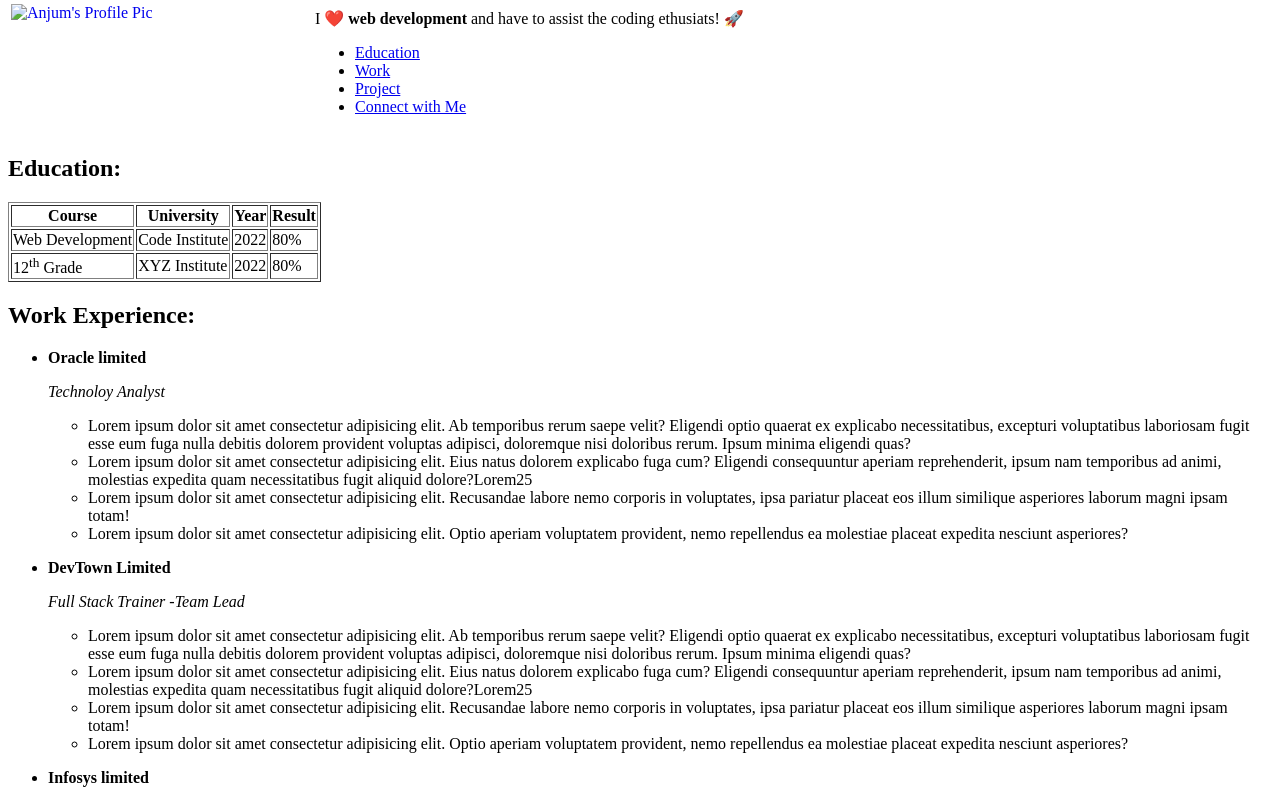
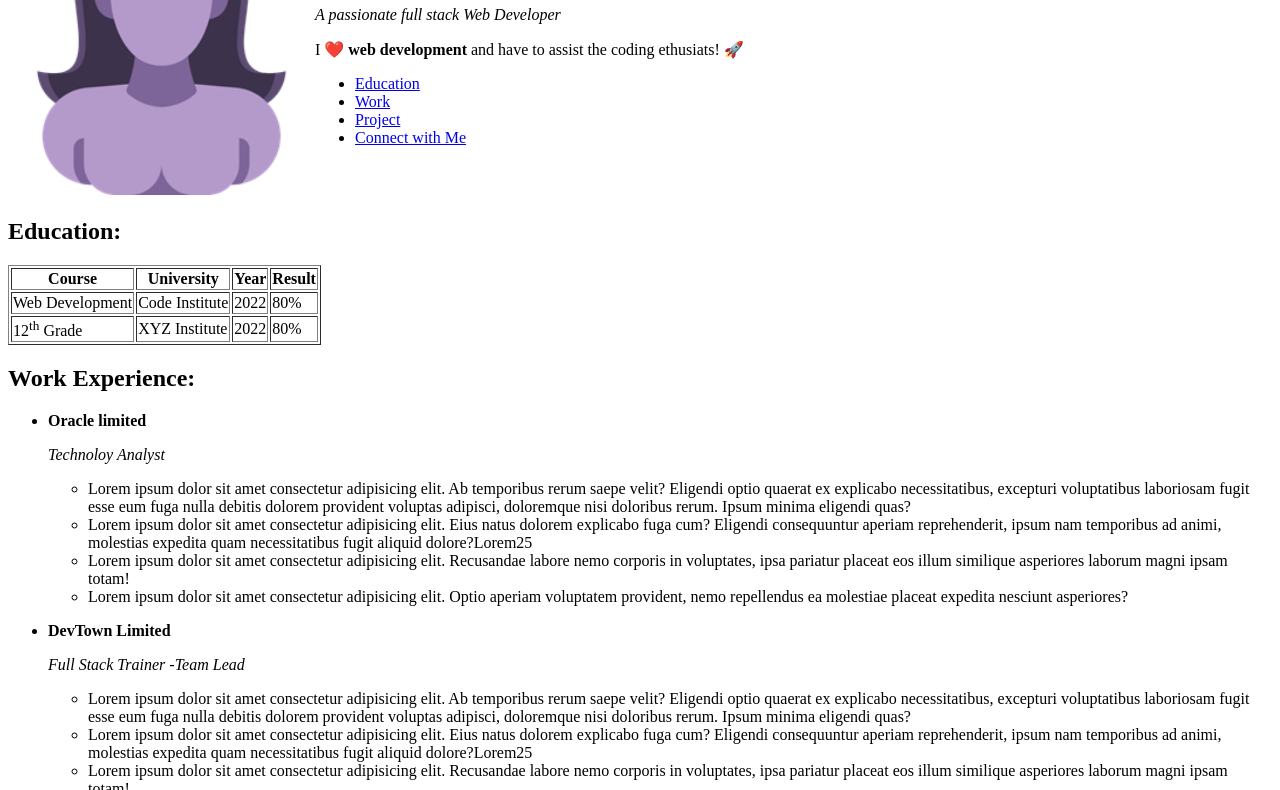
Before and after one commit to Anjum-Akhtar/myResumeDemo, a plain HTML site: page index.html in a window 1280 px wide. Shown: the part 116-906 px from the top of the page. Drawn offline with Linux system fonts and the light colour scheme.

Commit message:
Update index.html

```diff
--- a/index.html
+++ b/index.html
@@ -14,7 +14,7 @@
         <table>
             <tr>
                 <td>
-                <a href="https://github.com/Anjum-Akhtar"> <img style="float:left" src="./images/female.png" alt="Anjum's Profile Pic" width="300"></a>
+                <a href="https://github.com/Anjum-Akhtar"> <img style="float:left" src="female.png" alt="Anjum's Profile Pic" width="300"></a>
                 </td>
                 <td>
                     <h1>Anjum</h1>
@@ -150,4 +150,5 @@
 
 
 </body>
+
 </html>
```
